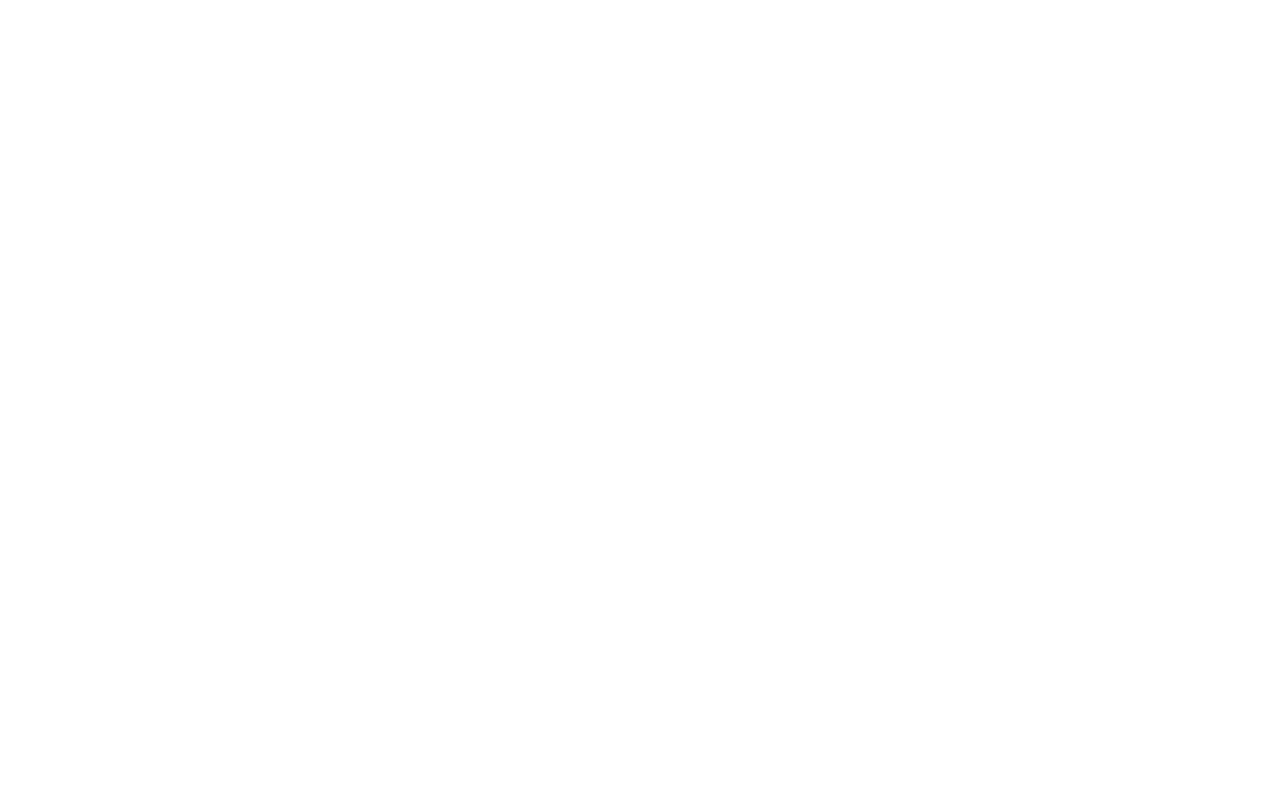
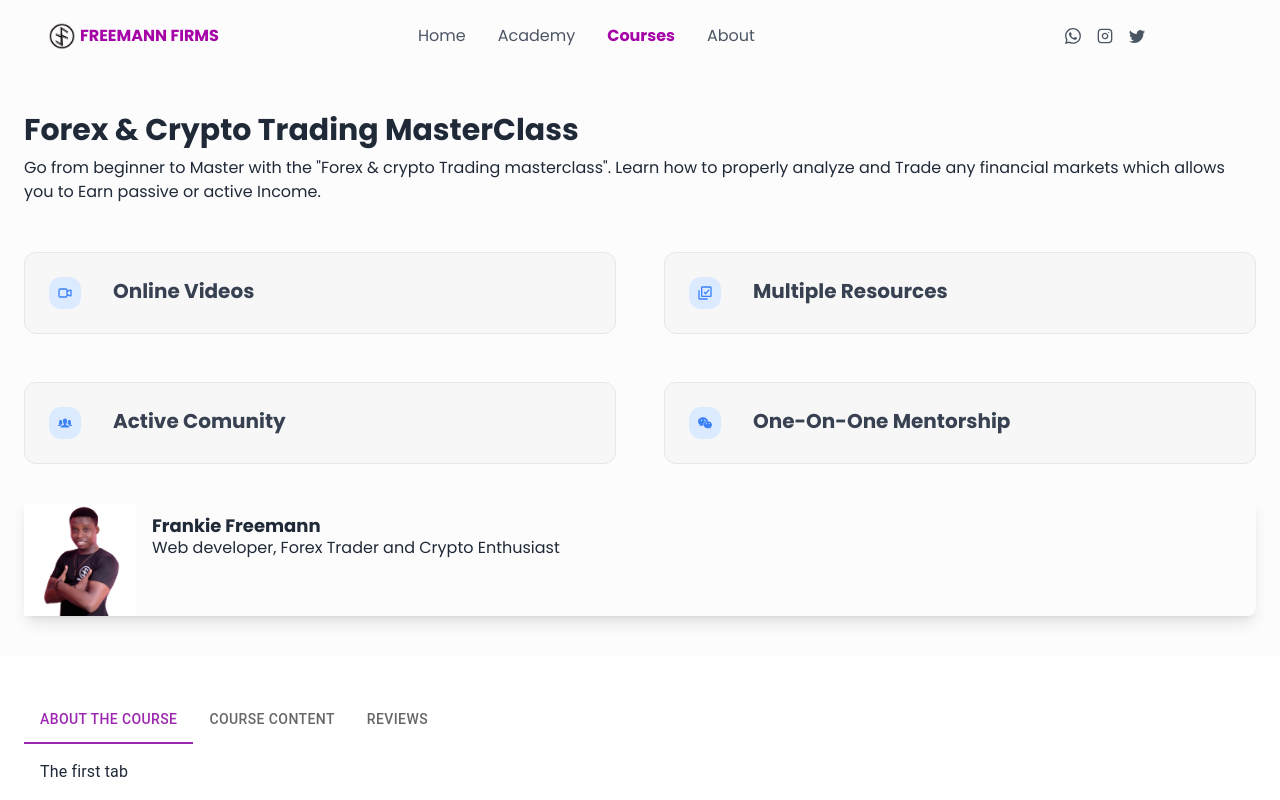
Before and after one commit to FreemannFirms/Freemann-Firms-REACT-V2, a React (Vite) app: page /courses/forex in a window 1280 px wide. Before the commit this address had no page. Shown: the top 800 px of the page. Built offline with nearby package versions, Linux system fonts and the light colour scheme.

Commit message:
Course page created, more changes made to the UI

```diff
--- a/package.json
+++ b/package.json
@@ -9,10 +9,14 @@
     "preview": "vite preview"
   },
   "dependencies": {
+    "@emotion/react": "^11.10.6",
+    "@emotion/styled": "^11.10.6",
+    "@mui/material": "^5.11.13",
     "@react-spring/web": "^9.7.1",
     "aos": "^2.3.4",
     "daisyui": "^2.51.3",
     "flowbite": "^1.6.4",
+    "flowbite-react": "^0.4.2",
     "framer-motion": "^10.3.1",
     "react": "^18.2.0",
     "react-dom": "^18.2.0",
--- a/src/App.jsx
+++ b/src/App.jsx
@@ -7,6 +7,7 @@
 import Courses from './components/Pages/Courses'
 import About from './components/Pages/About'
 import ComingSoon from './components/Pages/ComingSoon'
+import Forex from './components/Pages/Forex'
 
 
 function App() {
@@ -18,6 +19,7 @@
       <Route path='comingsoon' element={<ComingSoon />} />
       <Route path='courses' element={<Courses />} />
       <Route path='about' element={<About />} />
+      <Route path='courses/forex' element={<Forex />} />
     </Routes>
   )
 }
--- a/src/components/PageSections/Contact.jsx
+++ b/src/components/PageSections/Contact.jsx
@@ -12,8 +12,8 @@
 
 const Contact = () => {
 
+    const { ref, inView } = useInView()
     const fade = useAnimation()
-    const { ref, inView } = useInView()
 
     useEffect(() => {
         if (inView) {
@@ -25,7 +25,7 @@
 
 
     return (
-        <motion.div animate={fade} variant={ComponentVariant} initial='hidden' ref={ref}>
+        <motion.div ref={ref} animate={fade} variants={ComponentVariant} initial='hidden'>
             <section className="bg-white dark:bg-gray-900">
                 <div className="container grid gap-8 px-6 py-12 mx-auto lg:grid-cols-3">
                     <div>
--- /dev/null
+++ b/src/components/PageSections/ForexHeader.jsx
@@ -0,0 +1,93 @@
+import React from 'react'
+
+//ICONS//
+import { HiOutlineVideoCamera } from "react-icons/hi";
+import { BiSelectMultiple } from "react-icons/bi";
+import { IoIosPeople } from "react-icons/io";
+import { AiOutlineWechat } from "react-icons/ai"
+
+//IMAGES//
+import avatar from '../../assets/Images/avatar.png'
+
+const ForexHeader = () => {
+    return (
+        <div>
+            <section className="bg-white dark:bg-gray-900">
+                <div className="container px-6 py-10 mx-auto">
+                    <div className="grid justify-between items-center gap-2">
+                        <h1 className="text-2xl font-semibold text-gray-800 capitalize lg:text-3xl dark:text-white mb-4 lg:mb-0">Forex & Crypto Trading MasterClass</h1>
+                        <p>Go from beginner to Master with the "Forex & crypto Trading masterclass". Learn how to properly analyze and Trade any financial markets which allows you to Earn passive or active Income.</p>
+                    </div>
+
+                    <div className="grid grid-cols-1 gap-8 mt-8 xl:mt-12 xl:gap-12 md:grid-cols-2">
+                        <div className="p-6 border rounded-xl border-r-gray-200 dark:border-gray-700 bg-cool">
+                            <div className="md:flex md:items-start md:-mx-4">
+                                <span className="inline-block p-2 text-blue-500 bg-blue-100 rounded-xl md:mx-4 dark:text-white dark:bg-blue-500">
+                                    <HiOutlineVideoCamera />
+                                </span>
+
+                                <div className="mt-4 md:mx-4 md:mt-0">
+                                    <h1 className="text-xl font-black text-gray-700 capitalize dark:text-white">Online videos</h1>
+                                </div>
+                            </div>
+                        </div>
+
+                        <div className="p-6 border rounded-xl border-r-gray-200 dark:border-gray-700 bg-cool">
+                            <div className="md:flex md:items-start md:-mx-4">
+                                <span className="inline-block p-2 text-blue-500 bg-blue-100 rounded-xl md:mx-4 dark:text-white dark:bg-blue-500">
+                                    <BiSelectMultiple />
+                                </span>
+
+                                <div className="mt-4 md:mx-4 md:mt-0">
+                                    <h1 className="text-xl font-black text-gray-700 capitalize dark:text-white">Multiple resources</h1>
+                                </div>
+                            </div>
+                        </div>
+
+                        <div className="p-6 border rounded-xl border-r-gray-200 dark:border-gray-700 bg-cool">
+                            <div className="md:flex md:items-start md:-mx-4">
+                                <span className="inline-block p-2 text-blue-500 bg-blue-100 rounded-xl md:mx-4 dark:text-white dark:bg-blue-500">
+                                    <IoIosPeople />
+                                </span>
+
+                                <div className="mt-4 md:mx-4 md:mt-0">
+                                    <h1 className="text-xl font-black text-gray-700 capitalize dark:text-white">Active Comunity</h1>
+                                </div>
+                            </div>
+                        </div>
+
+                        <div className="p-6 border rounded-xl border-r-gray-200 dark:border-gray-700 bg-cool">
+                            <div className="md:flex md:items-start md:-mx-4">
+                                <span className="inline-block p-2 text-blue-500 bg-blue-100 rounded-xl md:mx-4 dark:text-white dark:bg-blue-500">
+                                    <AiOutlineWechat />
+                                </span>
+
+                                <div className="mt-4 md:mx-4 md:mt-0">
+                                    <h1 className="text-xl font-black text-gray-700 capitalize dark:text-white">One-on-one mentorship</h1>
+                                </div>
+                            </div>
+                        </div>
+                    </div>
+
+                    <div className="flex w-full bg-white rounded-lg shadow-lg dark:bg-gray-800 mt-8">
+                        <div className="dark:bg-gray-600">
+                            <img src={avatar} alt="" className='w-28 pt-2' />
+                        </div>
+
+                        <div className="p-4 md:p-4">
+                            <h1 className="h-2 rounded-lg dark:bg-gray-700 text-lg font-bold">Frankie Freemann</h1>
+
+                            <p className="mt-4 dark:bg-gray-700">
+                                Web developer, Forex Trader and Crypto Enthusiast
+                            </p>
+                        </div>
+                    </div>
+
+                </div>
+            </section>
+        </div>
+    )
+}
+
+
+export default ForexHeader
--- /dev/null
+++ b/src/components/PageSections/ForexTabs.jsx
@@ -0,0 +1,56 @@
+import React, { useState } from 'react'
+import { Tabs, Tab, Box, Typography } from '@mui/material';
+
+
+
+const ForexTabs = () => {
+    const [value, setValue] = useState(0);
+
+    const handleChange = (event, newValue) => {
+        setValue(newValue);
+    };
+
+    return (
+        <div className="container px-6 py-10 mx-auto">
+            <Box sx={{ width: '100%' }}>
+                <Tabs
+                    value={value}
+                    onChange={handleChange}
+                    textColor="secondary"
+                    indicatorColor="secondary"
+                >
+                    <Tab label="ABOUT THE COURSE" className='text-bold'/>
+                    <Tab label="COURSE CONTENT" />
+                    <Tab label="REVIEWS" />
+                </Tabs>
+            </Box>
+            <Box>
+                <Box sx={{ padding: 2 }}>
+                    {value === 0 && (
+                        <Box>
+                            <Typography>
+                                The first tab
+                            </Typography>
+                        </Box>
+                    )}
+                    {value === 1 && (
+                        <Box>
+                            <Typography>
+                                The second tab
+                            </Typography>
+                        </Box>
+                    )}
+                    {value === 2 && (
+                        <Box>
+                            <Typography>
+                                The third tab
+                            </Typography>
+                        </Box>
+                    )}
+                </Box>
+            </Box>
+        </div>
+    )
+}
+
+export default ForexTabs
--- /dev/null
+++ b/src/components/Pages/Forex.jsx
@@ -0,0 +1,18 @@
+import React from 'react'
+
+//COMPONENTS//
+import AcademyLayout from '../Layout/AcademyLayout'
+import ForexHeader from '../PageSections/ForexHeader'
+import ForexTabs from '../PageSections/ForexTabs'
+
+
+const Forex = () => {
+  return (
+    <AcademyLayout>
+      <ForexHeader />
+      <ForexTabs />
+    </AcademyLayout>
+  )
+}
+
+export default Forex
--- a/src/components/Pages/Invest.jsx
+++ /dev/null
@@ -1,12 +0,0 @@
-import React from 'react'
-import Layout from '../layout/Layout'
-
-const Invest = () => {
-  return (
-    <Layout>
-        Invest
-    </Layout>
-  )
-}
-
-export default Invest
--- a/tailwind.config.cjs
+++ b/tailwind.config.cjs
@@ -21,10 +21,7 @@
       }
     },
   },
-  // plugins: [
-  //   require('flowbite/plugin')
-  // ],
   plugins: [
-    require('daisyui')
+    require('daisyui', 'flowbite/plugin')
   ],
 }
```
Also changed, not shown: src/components/PageSections/AcademyCourses.jsx (+6 -5 lines), src/assets/Images/avatar.png (added), 1 other file (tests, documents, lock files or other folders).
